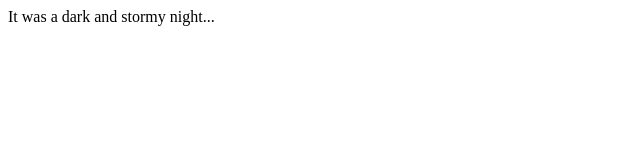
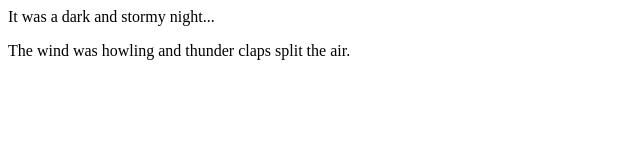
Before and after one commit to joeballo/fireside-story, a plain HTML site: page index.html in a window 1280 px wide. Shown: the whole page, without its empty margins (0-640 px from the left). Drawn offline with Linux system fonts and the light colour scheme.

Commit message:
added a second line to the story

```diff
--- a/index.html
+++ b/index.html
@@ -1,5 +1,6 @@
 <html>
   <body>
     <p>It was a dark and stormy night...</p>
+    <p>The wind was howling and thunder claps split the air.</p>
   </body>
 </html>
```
